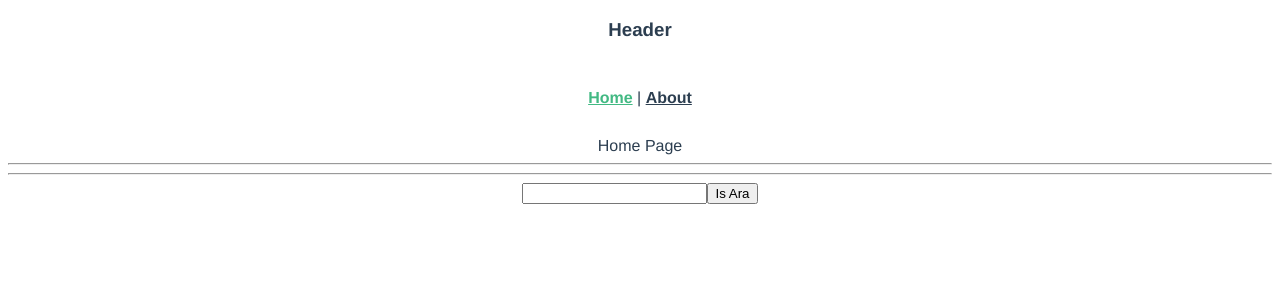
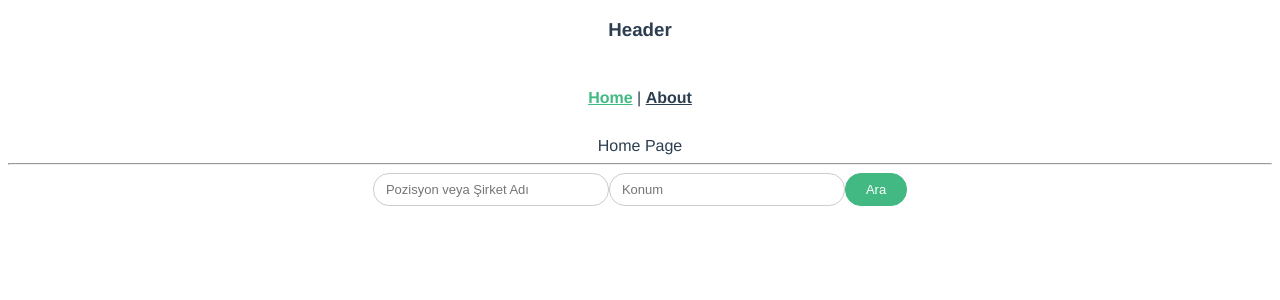
Before and after one commit to salih03455/VueCase, a Vue app: page / in a window 1280 px wide. Shown: the top 300 px of the page. Built offline with nearby package versions, Linux system fonts and the light colour scheme.

Commit message:
job list state created on vuex

```diff
--- a/src/App.vue
+++ b/src/App.vue
@@ -6,6 +6,8 @@
 </template>
 
 <style lang="scss">
+@import "./assets/scss/style.scss";
+
 #app {
   font-family: Avenir, Helvetica, Arial, sans-serif;
   -webkit-font-smoothing: antialiased;
--- /dev/null
+++ b/src/assets/scss/style.scss
@@ -0,0 +1,19 @@
+input {
+  outline: none;
+  font-size: 13px;
+  border-radius: 16px;
+  max-width: 100%;
+  &[type=text] {
+    border: 1px solid #ccc;
+    width: 210px;
+    padding: 8px 12px;
+  }
+  &[type=button] {
+    background: #42b983;
+    padding: 8px 20px;
+    color: #fff;
+    padding: 8px 20px;
+    border: 1px solid #42b983;
+    cursor: pointer;
+  }
+}
--- a/src/store/index.js
+++ b/src/store/index.js
@@ -5,9 +5,12 @@ Vue.use(Vuex)
 
 export default new Vuex.Store({
   state: {
-
+    jobList: []
   },
   mutations: {
+    updateJobList(state, value) {
+      state.jobList = [...value];
+    }
   },
   actions: {
   },
--- a/src/views/Home.vue
+++ b/src/views/Home.vue
@@ -7,9 +7,11 @@
       :longitude="this.longitude"
       @locationUpdated="locationUpdated">
     </map-location-selector> -->
-    <hr>
-    <input type="text" v-model="searchKey">
-    <input type="button" value="Is Ara" @click="search">
+    <div class="search">
+      <input type="text" placeholder="Pozisyon veya Şirket Adı" v-model="searchKey">
+      <input type="text" placeholder="Konum" v-model="searchLocation">
+      <input type="button" value="Ara" @click="search">
+    </div>
   </div>
 </template>
 
@@ -21,24 +23,68 @@ export default {
   data() {
     return {
       searchKey: '',
-      apiUrl: 'https://api.indeed.com/ads/apisearch',
-      publisher: '',
-      latitude: 1,
-      longitude: 2
+      searchLocation: ''
     }
   },
   methods: {
     search() {
-      console.log(this.searchKey);
       // is ilani listesini getir:
       fetch('api/JobList.json')
       .then(response => {
         return response.json()
       })
-      .then(function(json) {
+      .then(json => {
         const jobList = json.result.items;
+
+        if (!this.searchKey && !this.searchLocation) {
+          // hicbir sey girilmemisse:
+          console.log('bos birakmayiniz')
+        } else if (this.searchKey && !this.searchLocation) {
+          // sadece pozisyon veya sirket adi girilmisse:
+          return jobList
+          .filter(job => {
+            return job.positionName.indexOf(this.searchKey) > -1 || job.companyName.indexOf(this.searchKey) > -1
+          })
+        } else if (!this.searchKey && this.searchLocation) {
+          // sadece lokasyon bilgileri girilmisse:
+          return jobList.filter(job => {
+            return job.cityName.indexOf(this.searchLocation) > -1 || job.townName.indexOf(this.searchLocation) > -1
+          })
+        } else {
+          // her ikisi de girilmisse:
+          return jobList.filter(job => {
+            return (job.positionName.indexOf(this.searchKey) > -1 || job.companyName.indexOf(this.searchKey) > -1) && (job.cityName.indexOf(this.searchLocation) > -1 || job.townName.indexOf(this.searchLocation) > -1);
+          })
+        }
+      })
+      .then(jobL => {
+        return jobL.map(job => {
+          if (this.searchKey && job.positionName.indexOf(this.searchKey) > -1) {
+            const bold = job.positionName.replace(this.searchKey, `<b>${this.searchKey}</b>`)
+            job.positionName = bold
+          }
+          if (this.searchKey && job.companyName.indexOf(this.searchKey) > -1) {
+            const bold = job.companyName.replace(this.searchKey, `<b>${this.searchKey}</b>`)
+            job.companyName = bold
+          }
+          if (this.searchLocation && job.cityName.indexOf(this.searchLocation) > -1) {
+            const bold = job.cityName.replace(this.searchLocation, `<b>${this.searchLocation}</b>`)
+            job.cityName = bold
+          }
+          if (this.searchLocation && job.townName.indexOf(this.searchLocation) > -1) {
+            const bold = job.townName.replace(this.searchLocation, `<b>${this.searchLocation}</b>`)
+            job.townName = bold
+          }
+          return job
+        })
+      })
+      .then(jobLs => {
+        // console.log('job l: ', jobL)
+
         // is ilani listesini 'state'ye kaydet:
-
+        this.$store.commit('updateJobList', jobLs)
+        // '/joblist'e git:
+        this.$router.push('/joblist')
       })
       .catch(error => {
         console.log('Request failed', error)
```
Also changed, not shown: public/api/JobList.json (+33 -7 lines).
